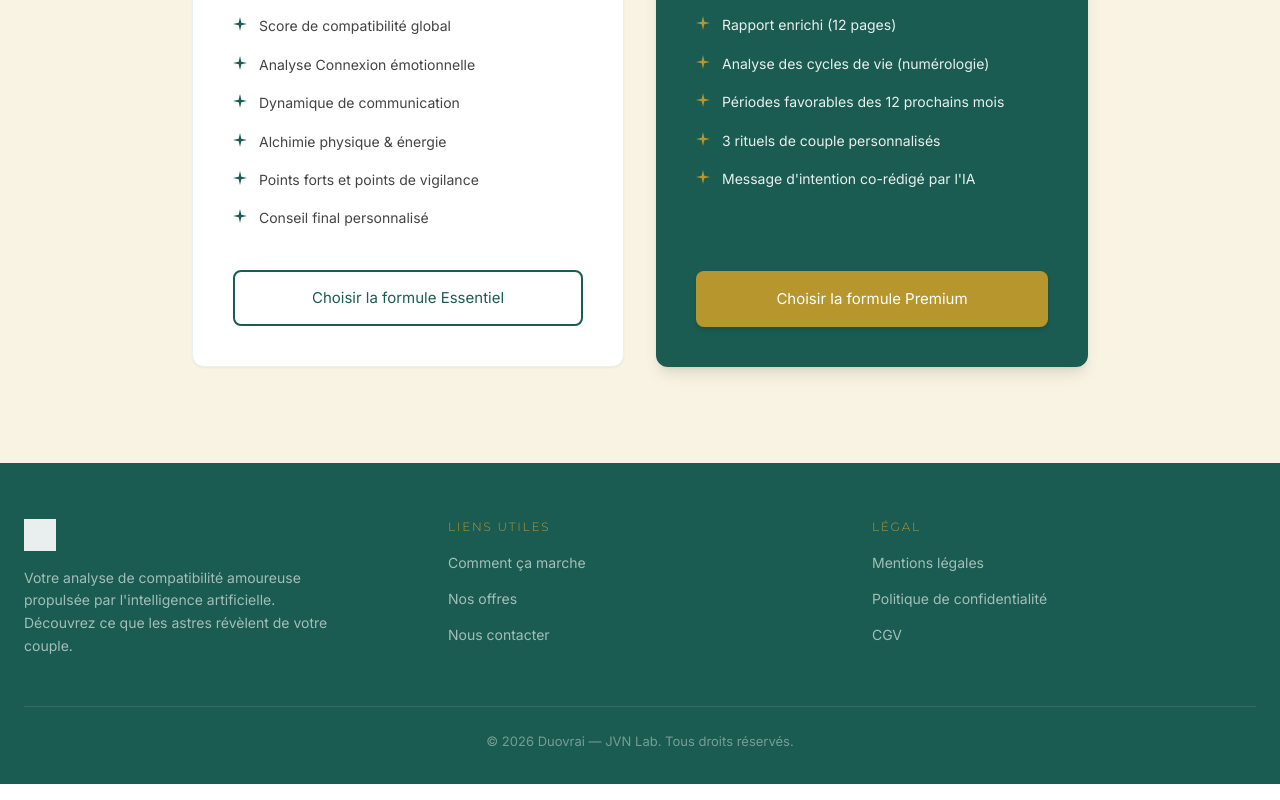
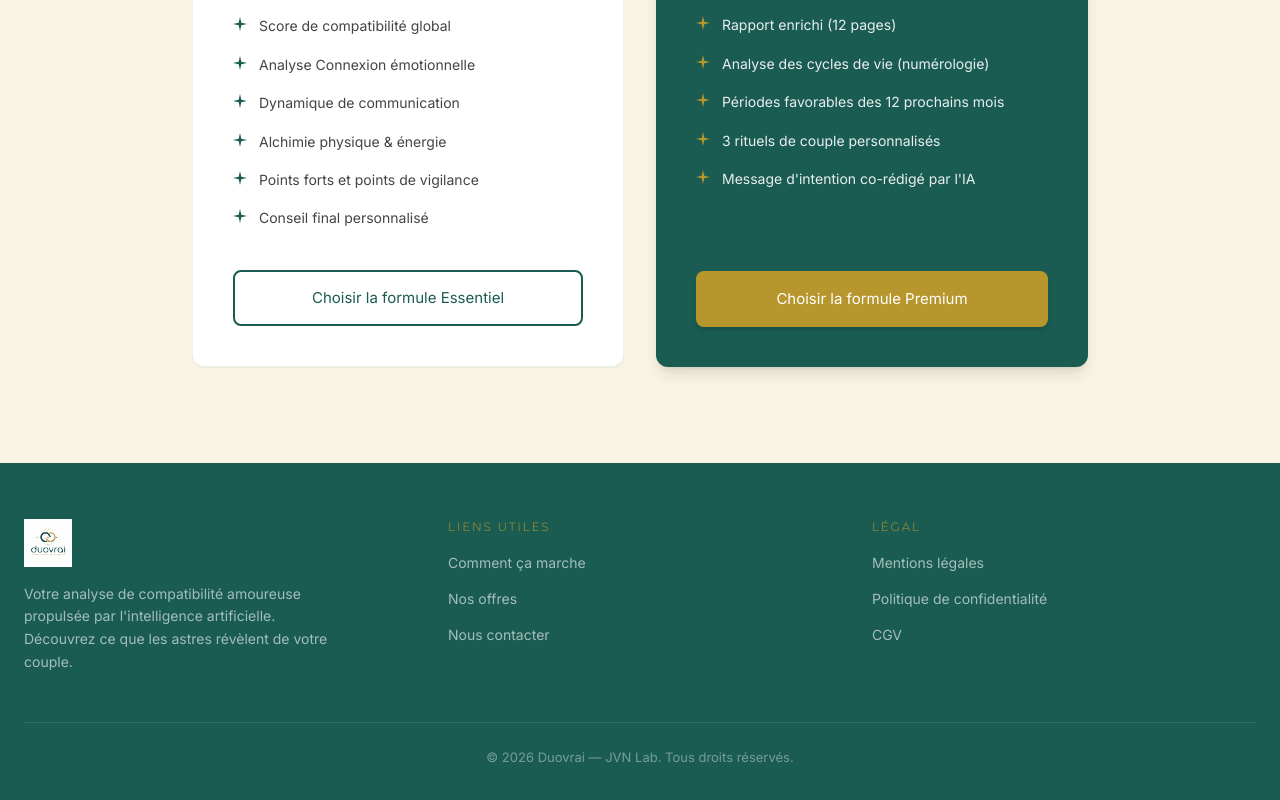
Before and after one commit to judilegend/duovrai-frontend, a React (Vite) app: page /pricing-page in a window 1280 px wide. Shown: the part 641-1441 px from the top of the page. Built offline with nearby package versions, Linux system fonts and the light colour scheme.

Commit message:
feat: create Footer component with navigation and legal links

```diff
--- a/src/components/Footer.tsx
+++ b/src/components/Footer.tsx
@@ -9,7 +9,7 @@ export function Footer() {
           {/* Brand */}
           <div>
             <div className="flex items-center gap-2 mb-4">
-              <img src="/logo.jpg" alt="Duovrai" className="h-8 w-auto brightness-0 invert opacity-90" />
+              <img src="/logo.jpg" alt="Duovrai" className="h-12 w-auto " />
             </div>
             <p className="text-white/60 text-[14px] leading-relaxed max-w-xs" style={{ fontFamily: "'Inter', Calibri, sans-serif" }}>
               Votre analyse de compatibilité amoureuse propulsée par l'intelligence artificielle. Découvrez ce que les astres révèlent de votre couple.
```
